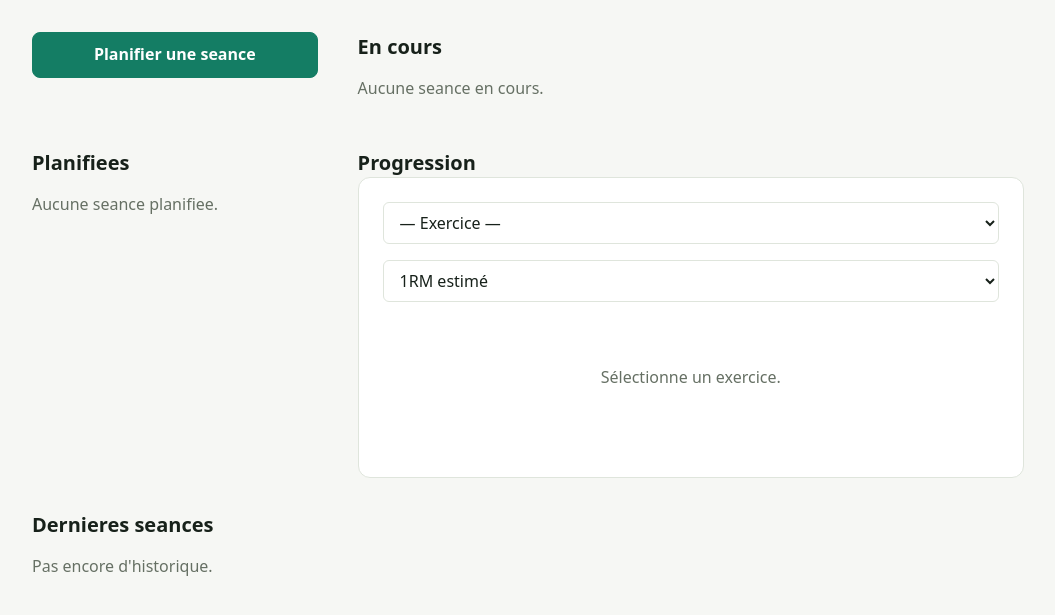
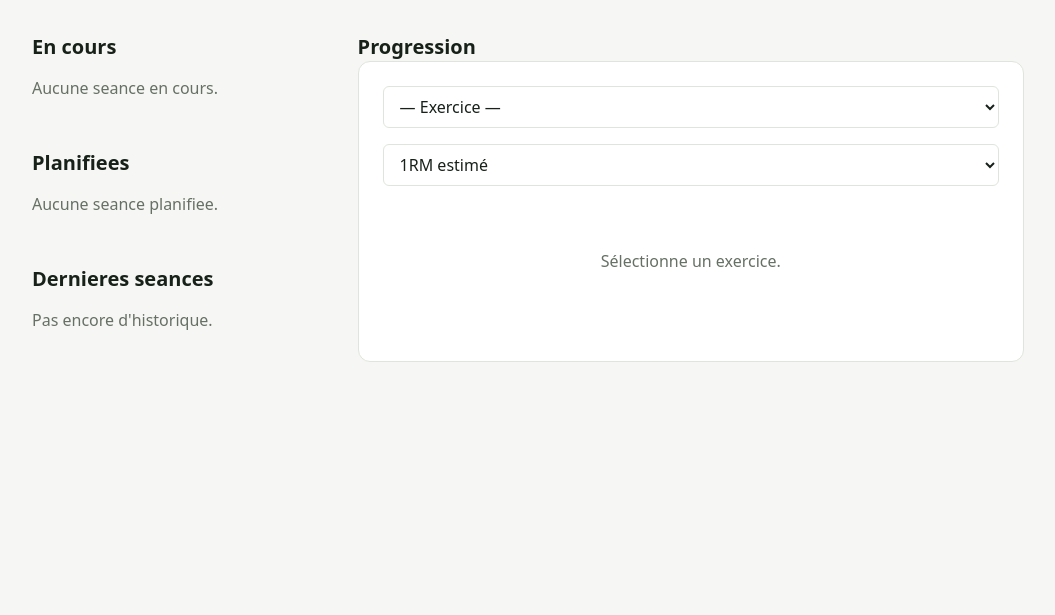
Before and after one commit to CyrilleNantes/sport-app, a Django app: page / in a window 1280 px wide. Shown: the part 64-679 px from the top of the page, without its empty margins (112-1167 px from the left). Run offline with Django 5.2, Linux system fonts and the light colour scheme; data that the repository does not hold is empty.

Commit message:
Simplifier dashboard : supprimer bouton, 2 colonnes flex alignées par le haut
Co-Authored-By: Claude Sonnet 4.6 <noreply@anthropic.com>

```diff
--- a/workouts/static/workouts/styles.css
+++ b/workouts/static/workouts/styles.css
@@ -561,15 +561,15 @@ textarea {
   display: grid;
   grid-template-columns: 3fr 7fr;
   column-gap: 2.5rem;
-  row-gap: 2rem;
   align-items: start;
 }
 
-.db-cell { min-width: 0; }
-
-.full-width {
-  width: 100%;
-  text-align: center;
+.db-left,
+.db-right {
+  display: flex;
+  flex-direction: column;
+  gap: 2rem;
+  min-width: 0;
 }
 
 .mensuration-card {
@@ -622,12 +622,6 @@ textarea {
   .dashboard-grid {
     grid-template-columns: 1fr;
   }
-  .db-action     { order: 1; }
-  .db-encours    { order: 2; }
-  .db-planifiees { order: 3; }
-  .db-progression { order: 4; }
-  .db-mensurations { order: 5; }
-  .db-recentes   { order: 6; }
 }
 
 /* ── Progression ──────────────────────────────────────────── */
--- a/workouts/templates/workouts/dashboard.html
+++ b/workouts/templates/workouts/dashboard.html
@@ -6,13 +6,9 @@
 {% block content %}
 <div class="dashboard-grid">
 
-  <!-- Ligne 1 gauche : bouton action -->
-  <div class="db-cell db-action">
-    <a class="button primary full-width" href="{% url 'workouts:planifier_seance' %}">Planifier une seance</a>
-  </div>
-
-  <!-- Ligne 1 droite : en cours -->
-  <div class="db-cell db-encours">
+  <!-- Colonne gauche -->
+  <div class="db-left">
+    <section>
       <h2>En cours</h2>
       <div class="stack">
         {% for seance in seances_actives %}
@@ -24,10 +20,9 @@
           <p class="muted">Aucune seance en cours.</p>
         {% endfor %}
       </div>
-  </div>
+    </section>
 
-  <!-- Ligne 2 gauche : planifiées -->
-  <div class="db-cell db-planifiees">
+    <section>
       <h2>Planifiees</h2>
       <div class="stack">
         {% for seance in prochaines %}
@@ -39,10 +34,26 @@
           <p class="muted">Aucune seance planifiee.</p>
         {% endfor %}
       </div>
+    </section>
+
+    <section>
+      <h2>Dernieres seances</h2>
+      <div class="stack">
+        {% for seance in recentes %}
+          <a class="session-row" href="{% url 'workouts:seance_detail' seance.pk %}">
+            <span>{{ seance }}</span>
+            <strong>{{ seance.duration|format_duration }}</strong>
+          </a>
+        {% empty %}
+          <p class="muted">Pas encore d'historique.</p>
+        {% endfor %}
+      </div>
+    </section>
   </div>
 
-  <!-- Ligne 2 droite : progression -->
-  <div class="db-cell db-progression">
+  <!-- Colonne droite -->
+  <div class="db-right">
+    <section>
       <h2>Progression</h2>
       <div class="chart-card">
         <div class="chart-meta" style="margin-bottom:1rem">
@@ -66,26 +77,10 @@
           <canvas id="db-progression-chart"></canvas>
         </div>
       </div>
-  </div>
+    </section>
 
-  <!-- Ligne 3 gauche : dernières séances -->
-  <div class="db-cell db-recentes">
-    <h2>Dernieres seances</h2>
-    <div class="stack">
-      {% for seance in recentes %}
-        <a class="session-row" href="{% url 'workouts:seance_detail' seance.pk %}">
-          <span>{{ seance }}</span>
-          <strong>{{ seance.duration|format_duration }}</strong>
-        </a>
-      {% empty %}
-        <p class="muted">Pas encore d'historique.</p>
-      {% endfor %}
-    </div>
-  </div>
-
-  <!-- Ligne 3 droite : dernières mensurations -->
-  <div class="db-cell db-mensurations">
     {% if derniere_mensuration %}
+    <section>
       <h2>Dernieres Mensurations</h2>
       <a class="mensuration-card" href="{% url 'workouts:mensurations' %}">
         <span class="mensuration-date">{{ derniere_mensuration.date|date:"d/m/Y" }}</span>
@@ -98,6 +93,7 @@
           {% if derniere_mensuration.tour_cuisse %}<span><strong>{{ derniere_mensuration.tour_cuisse }} cm</strong><em>Cuisse</em></span>{% endif %}
         </div>
       </a>
+    </section>
     {% endif %}
   </div>
 
```
Lines whose indentation alone changed are shown as unchanged.
